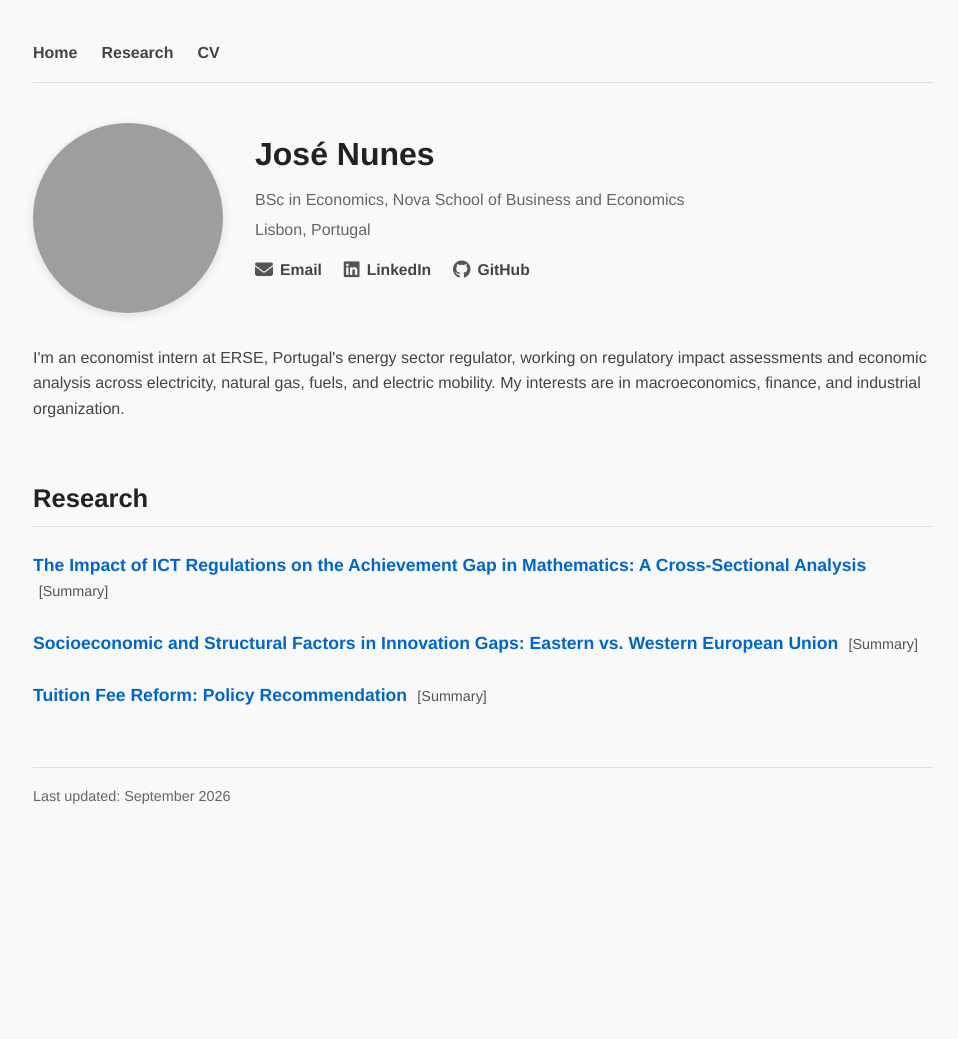
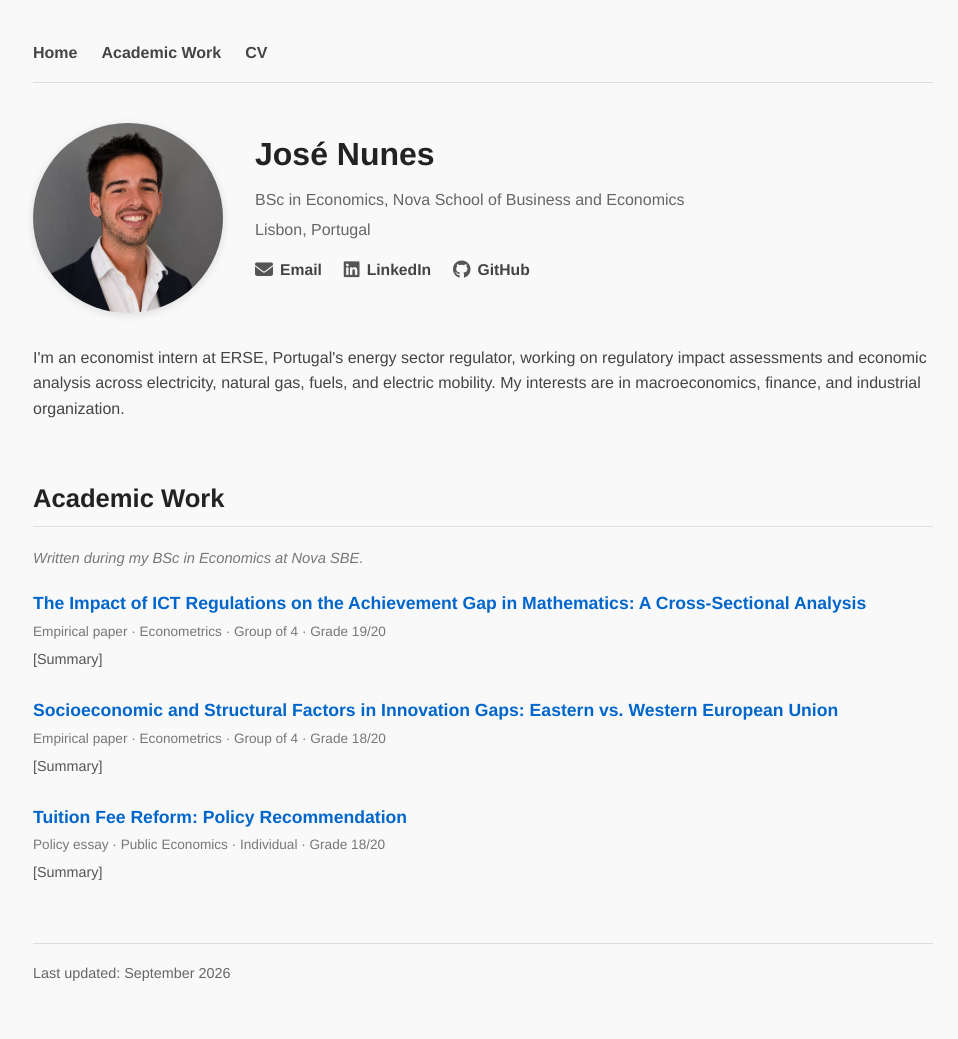
Before and after one commit to josepaulonunes/josepaulonunes.github.io, a Jekyll site: the page built from index.md, in a window 1280 px wide. Shown: the whole page, without its empty margins (157-1115 px from the left). Built offline with Jekyll 4.4.1, drawn with Linux system fonts in a browser that asks for light colours; before the commit the page ends 900 px from its top, so only the background shows below that; grey boxes are pictures that could not be loaded.

Commit message:
Add files via upload

```diff
--- a/_layouts/default.html
+++ b/_layouts/default.html
@@ -5,11 +5,11 @@
   <meta name="viewport" content="width=device-width, initial-scale=1.0">
 
   <title>{{ page.title }}</title>
-  <meta name="description" content="José Nunes — economist working on macroeconomics, finance and industrial organization. Research, data projects and CV.">
+  <meta name="description" content="José Nunes — economist working on macroeconomics, finance and industrial organization. Data projects, academic work and CV.">
 
   <!-- Preview card when the link is shared (LinkedIn, WhatsApp, etc.) -->
   <meta property="og:title" content="José Nunes">
-  <meta property="og:description" content="Economics · Research · Projects">
+  <meta property="og:description" content="Economics · Projects · Academic Work">
   <meta property="og:image" content="https://josepaulonunes.github.io/og-image.png">
   <meta property="og:url" content="https://josepaulonunes.github.io/">
   <meta property="og:type" content="website">
@@ -27,7 +27,7 @@
       <!-- Uncomment when the Projects section goes live:
       <li><a href="/#projects">Projects</a></li>
       -->
-      <li><a href="/#research">Research</a></li>
+      <li><a href="/#academic">Academic Work</a></li>
       <li><a href="/Jose_Nunes.pdf">CV</a></li>
     </ul>
   </nav>
--- a/css/main.css
+++ b/css/main.css
@@ -249,6 +249,23 @@ a:hover::after, .clickable-paper:hover::after {
   transform-origin: left;
 }
 
+.paper-meta {
+  margin: 0.15em 0 0.1em;
+  font-size: 0.85em;
+  color: #777;
+}
+
+.paper-meta + .clickable-paper {
+  margin-left: 0;
+}
+
+.section-note {
+  margin: -0.4em 0 1.4em;
+  color: #777;
+  font-size: 0.92em;
+  font-style: italic;
+}
+
 /* =========================
    Projects
    ========================= */
--- a/index.md
+++ b/index.md
@@ -5,7 +5,7 @@ title: José Nunes
 
 <div class="profile-header">
 
-  <img class="profile-picture" src="/profile.png" alt="José Nunes">
+  <img class="profile-picture" src="/profile.jpg" alt="José Nunes">
 
   <div class="profile-text">
 
@@ -84,34 +84,38 @@ I'm an economist intern at ERSE, Portugal's energy sector regulator, working on
 </div>
 -->
 
-<h2 id="research">Research</h2>
+<h2 id="academic">Academic Work</h2>
+
+<p class="section-note">Written during my BSc in Economics at Nova SBE.</p>
 
 <ul class="papers">
 
 <li>
 <a href="/PISA_ICT_Math.pdf"><strong>The Impact of ICT Regulations on the Achievement Gap in Mathematics: A Cross-Sectional Analysis</strong></a>
-<span class="clickable-paper"> [Summary] </span>
+<div class="paper-meta">Empirical paper · Econometrics · Group of 4 · Grade 19/20</div>
+<span class="clickable-paper">[Summary]</span>
 <div class="abstract">
-This study examines whether stricter school-level ICT regulation can reduce socioeconomic disparities in Mathematics performance. Using OECD PISA 2022 data from 81,850 students across ten developed economies, we estimate a series of Weighted Least Squares models incorporating socioeconomic, behavioural, demographic, institutional, and country-level controls. The results indicate that stronger ICT regulation is positively associated with Mathematics scores and has an additional positive association for students from disadvantaged socioeconomic backgrounds, suggesting that school-level digital policies may contribute to reducing achievement gaps.
-<p><strong>My contribution:</strong> responsible for the results and R code (including all graphs). <strong>Grade:</strong> 19/20</p>
+<p>Does stricter school-level regulation of phones and digital devices narrow the maths gap between disadvantaged students and their better-off peers? Using PISA 2022 data on about 82,000 students in ten economies, we estimate weighted least squares models that add socioeconomic, behavioural, school and country fixed-effect controls step by step. Once country fixed effects are included, moving from the least to the most regulated schools is associated with about 25 more points in maths (more than a year of schooling), and about 35 points for disadvantaged students. These are associations from cross-sectional data, not causal effects.</p>
+<p><strong>My contribution:</strong> the results section and the Python code, including all graphs.</p>
 </div>
 </li>
 
 <li>
 <a href="/EU_Innovation_Gaps.pdf"><strong>Socioeconomic and Structural Factors in Innovation Gaps: Eastern vs. Western European Union</strong></a>
-<span class="clickable-paper"> [Summary] </span>
+<div class="paper-meta">Empirical paper · Econometrics · Group of 4 · Grade 18/20</div>
+<span class="clickable-paper">[Summary]</span>
 <div class="abstract">
-This study investigates the extent to which socioeconomic and structural factors explain differences in innovation performance between Eastern and Western EU member states. Using patent applications to the European Patent Office (EPO) in 2017 as a proxy for innovation output, alongside Eurostat data on population, R&D expenditure, education levels, and unemployment, the analysis applies a series of OLS regression models incorporating an East-West regional indicator. The results show that while these socioeconomic and structural factors help explain patenting activity, a substantial and statistically significant gap between Eastern and Western EU countries persists even after controlling for them, suggesting that structural or institutional differences not captured by these variables continue to drive the divide in innovation output.
-<p><strong>My contribution:</strong> responsible for the results, robustness checks, and R code (including all graphs). <strong>Grade:</strong> 18/20</p>
+<p>Why do Eastern EU member states file far fewer patents than Western ones? Using 2017 data for 27 EU countries (patent applications to the European Patent Office, R&amp;D spending, tertiary education, population and unemployment), we estimate OLS models with an East–West indicator and check robustness with HC3 robust standard errors, VIF and RESET tests. Even after these controls, Eastern countries file roughly 45% fewer patents: the factors we measure do not close the gap, which points to institutional differences our data cannot capture.</p>
+<p><strong>My contribution:</strong> the results, the robustness checks and the R code, including all graphs.</p>
 </div>
 </li>
 
 <li>
 <a href="/Tuition_Fee_Reform.pdf"><strong>Tuition Fee Reform: Policy Recommendation</strong></a>
-<span class="clickable-paper"> [Summary] </span>
+<div class="paper-meta">Policy essay · Public Economics · Individual · Grade 18/20</div>
+<span class="clickable-paper">[Summary]</span>
 <div class="abstract">
-This paper examines the efficiency and equity impacts of higher education tuition fees, drawing on evidence from Germany's 2007 university fee reforms. Using key public economics concepts like positive externalities, Pigouvian subsidies, optimal taxation, and welfare theory, it shows that shifting costs onto students triggers severe market failures. The evidence reveals that even small fees drop overall enrollment, alter student mobility, and place an unfair burden on low income families.
-<p>Ultimately, keeping tuition low or free is essential to safeguard equal opportunity, avoid underinvestment in education, and drive long term economic growth. <strong>Grade:</strong> 18/20</p>
+<p>Should university students pay higher tuition fees? Drawing on evidence from Germany's 2007 tuition fee reforms and on public economics tools (externalities, tax incidence, the Ramsey rule and welfare criteria), I argue that raising fees reduces enrolment, falls hardest on low-income students, and is both inefficient and inequitable.</p>
 </div>
 </li>
 
```
Also changed, not shown: og-image.png, profile.jpg (added).
